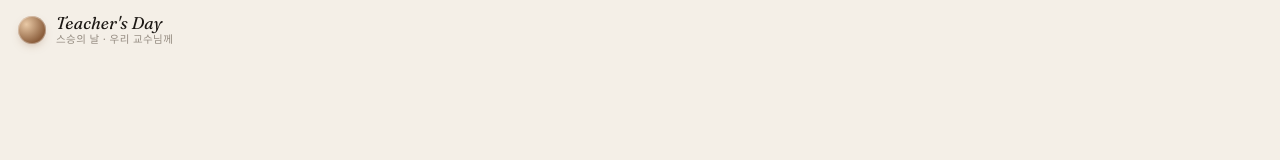
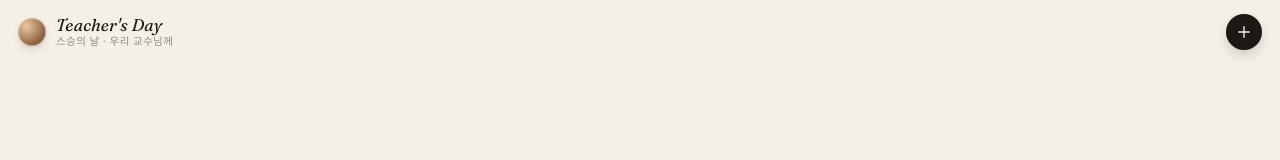
Before and after one commit to Nights-SDH/Teacher-s-Day, a website: page public/index.html in a window 1280 px wide. Shown: the top 160 px of the page. Drawn offline with Linux system fonts and the light colour scheme; no server answers; a web font is replaced by a local one.

Commit message:
게시글 추가버튼 추가

```diff
--- a/public/css/main.css
+++ b/public/css/main.css
@@ -541,3 +541,25 @@ body {
 .is-loading .nav, .is-loading .dots, .is-loading .tap-hint { opacity: 0; }
 
 .empty[hidden] { display: none; }
+
+/* Top bar right upload button */
+.topbar__right {
+  display: flex;
+  align-items: center;
+  gap: 12px;
+  pointer-events: auto;
+}
+.addbtn {
+  width: 36px;
+  height: 36px;
+  border-radius: 50%;
+  background: var(--ink);
+  color: var(--bg);
+  display: grid;
+  place-items: center;
+  text-decoration: none;
+  box-shadow: 0 6px 16px -6px rgba(28, 24, 20, 0.4);
+  transition: transform 180ms var(--ease), background 180ms var(--ease);
+}
+.addbtn:active { transform: scale(.92); }
+.addbtn:hover { background: #000; }
--- a/public/index.html
+++ b/public/index.html
@@ -22,7 +22,15 @@
         <span>스승의 날 · 우리 교수님께</span>
       </span>
     </div>
+    <div class="topbar__right">
     <div class="topbar__count" id="topbarCount"></div>
+    <a class="addbtn" href="/upload" aria-label="편지 남기기">
+      <svg viewBox="0 0 24 24" width="18" height="18" fill="none" stroke="currentColor" stroke-width="1.8" stroke-linecap="round" stroke-linejoin="round">
+        <line x1="12" y1="5" x2="12" y2="19"></line>
+        <line x1="5" y1="12" x2="19" y2="12"></line>
+      </svg>
+    </a>
+  </div>
   </header>
 
   <!-- Image stage -->
```
